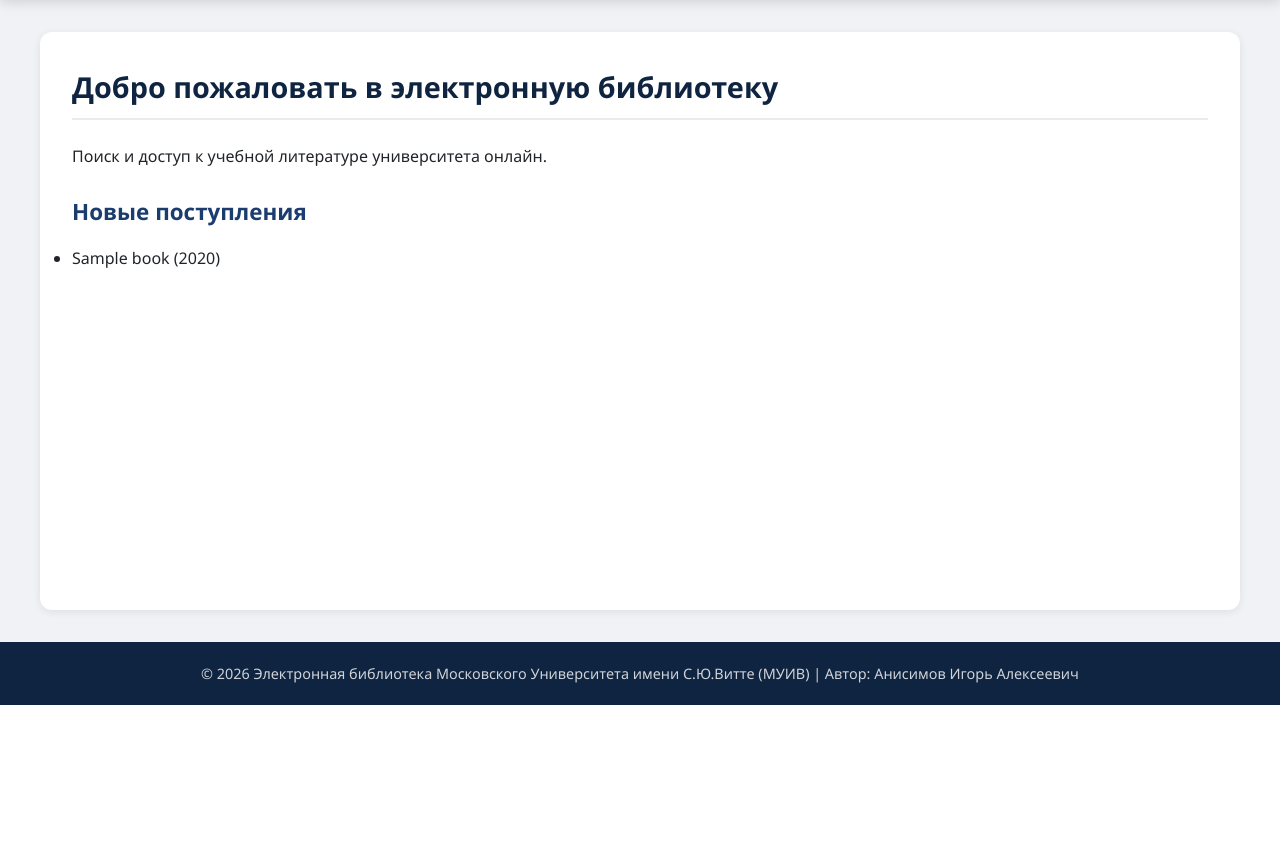
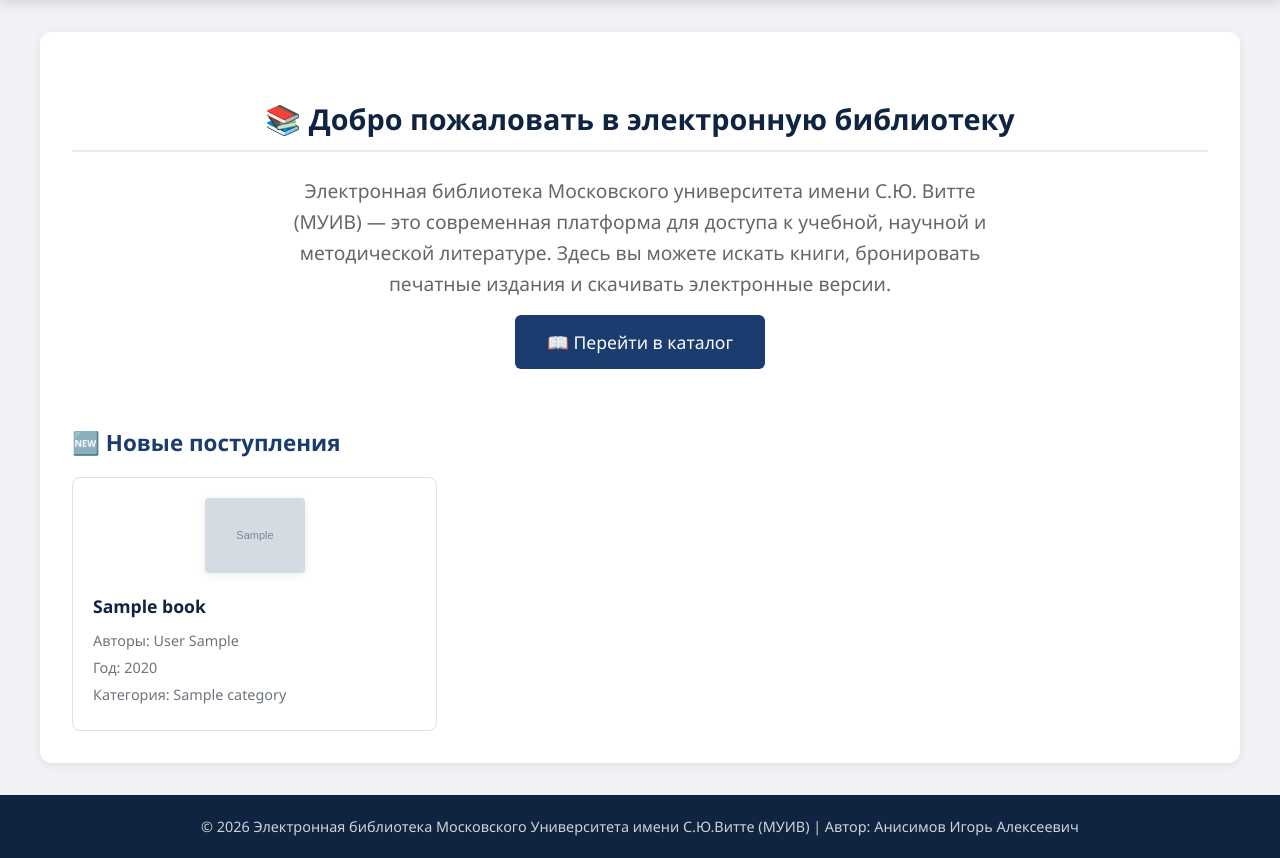
Before and after one commit to Medex3/Library, a Django app: page / in a window 1280 px wide. Shown: the part 95-953 px from the top of the page. Before the commit the page ends 800 px from the top, so only its background shows below. Run offline with Django 5.2, Linux system fonts and the light colour scheme; tables that the repository leaves empty hold one stand-in row (values such as "Sample post"); grey boxes marked "Sample" are stand-in pictures.

Commit message:
Изменение главной страницы

```diff
--- a/templates/library/home.html
+++ b/templates/library/home.html
@@ -1,15 +1,42 @@
 {% extends 'base.html' %}
 {% block title %}Главная — Электронная библиотека{% endblock %}
 {% block content %}
-<h1>Добро пожаловать в электронную библиотеку</h1>
-<p>Поиск и доступ к учебной литературе университета онлайн.</p>
+<div style="text-align: center; padding: 2rem 0;">
+    <h1>📚 Добро пожаловать в электронную библиотеку</h1>
+    <p style="font-size: 1.2rem; color: #666; max-width: 700px; margin: 1rem auto;">
+        Электронная библиотека Московского университета имени С.Ю. Витте (МУИВ) —
+        это современная платформа для доступа к учебной, научной и методической литературе.
+        Здесь вы можете искать книги, бронировать печатные издания и скачивать электронные версии.
+    </p>
+    <p>
+        <a href="{% url 'catalog' %}" class="btn" style="font-size: 1.1rem; padding: 0.8rem 2rem;">📖 Перейти в каталог</a>
+    </p>
+</div>
 
-<h2>Новые поступления</h2>
-<ul>
-    {% for book in recent_books %}
-        <li>{{ book.title }} ({{ book.year }})</li>
-    {% empty %}
-        <li>Каталог пока пуст</li>
-    {% endfor %}
-</ul>
+<h2>🆕 Новые поступления</h2>
+{% if recent_books %}
+    <div class="book-list">
+        {% for book in recent_books %}
+            <div class="book-card">
+                {% if book.cover_image %}
+                    <div class="book-card-cover">
+                        <img src="{{ book.cover_image.url }}" alt="{{ book.title }}" style="max-width: 100px; max-height: 150px;">
+                    </div>
+                {% endif %}
+                <h3><a href="{% url 'book_detail' book.pk %}">{{ book.title }}</a></h3>
+                <p>Авторы:
+                    {% for author in book.authors.all %}
+                        {{ author }}{% if not forloop.last %}, {% endif %}
+                    {% empty %}
+                        не указаны
+                    {% endfor %}
+                </p>
+                <p>Год: {{ book.year|default:"не указан" }}</p>
+                <p>Категория: {{ book.category.name|default:"—" }}</p>
+            </div>
+        {% endfor %}
+    </div>
+{% else %}
+    <p>Каталог пока пуст. <a href="{% url 'admin_add_book' %}">Добавить первую книгу</a>.</p>
+{% endif %}
 {% endblock %}
```
